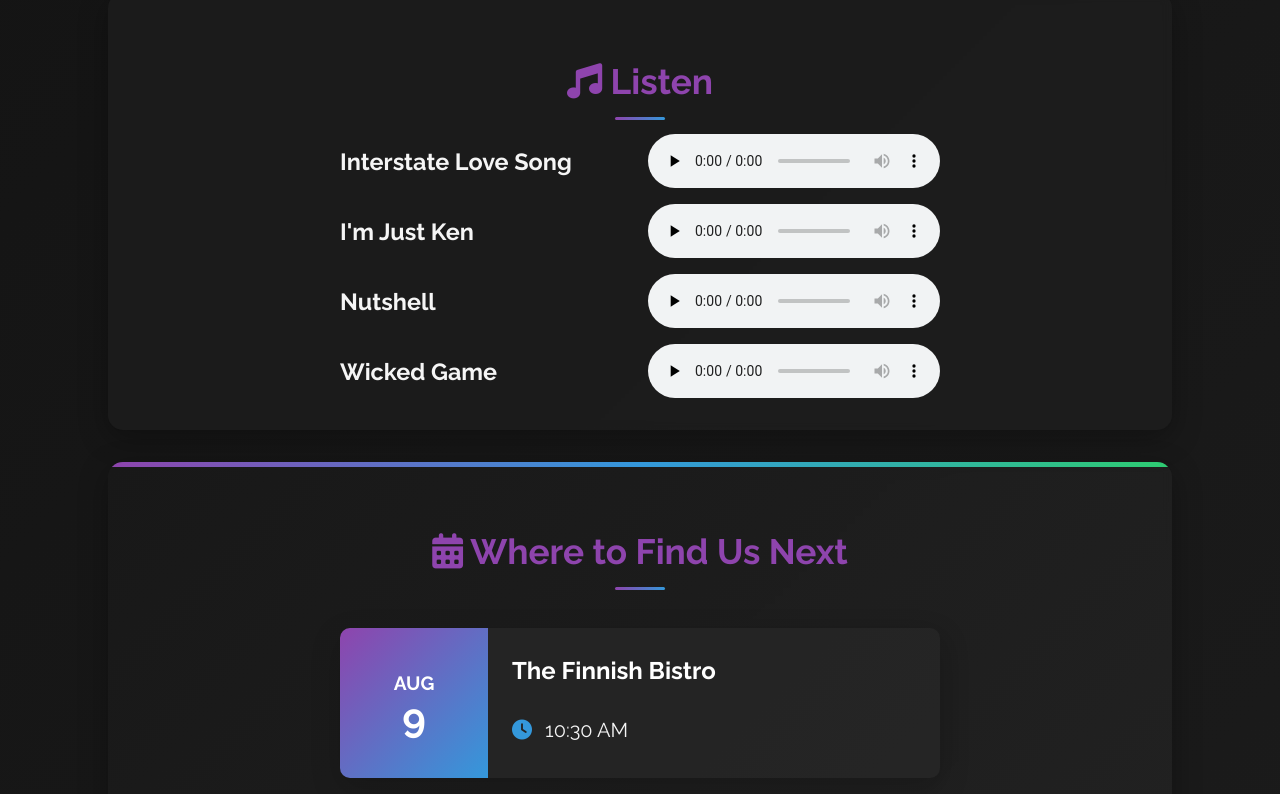
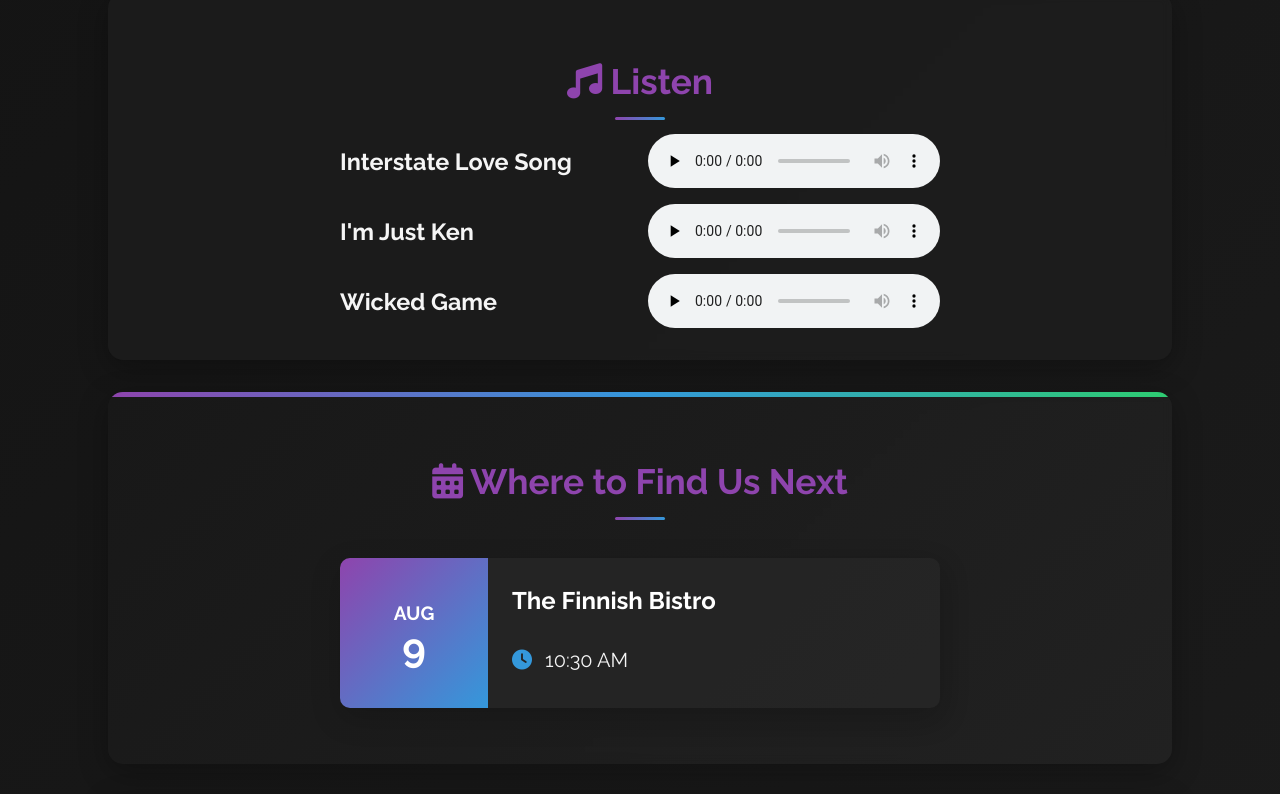
Before and after one commit to xjpro/forwardyesterdayband, a Next.js app: page / in a window 1280 px wide. Shown: the part 822-1616 px from the top of the page. Built offline with nearby package versions, Linux system fonts and the light colour scheme.

Commit message:
remove nutshell

```diff
--- a/app/page.tsx
+++ b/app/page.tsx
@@ -77,19 +77,48 @@ export default function Home() {
         <h2>
           <i className="fas fa-music"></i> Listen
         </h2>
-        <div className="songs-grid" style={{ display: 'flex', flexDirection: 'column', alignItems: 'center', gap: '1rem' }}>
+        <div
+          className="songs-grid"
+          style={{
+            display: "flex",
+            flexDirection: "column",
+            alignItems: "center",
+            gap: "1rem",
+          }}
+        >
           <div className="song-item">
-            <div style={{ display: 'flex', alignItems: 'center', gap: '1rem', width: '600px' }}>
-              <h3 style={{ width: '300px', textAlign: 'left', margin: 0 }}>Interstate Love Song</h3>
+            <div
+              style={{
+                display: "flex",
+                alignItems: "center",
+                gap: "1rem",
+                width: "600px",
+              }}
+            >
+              <h3 style={{ width: "300px", textAlign: "left", margin: 0 }}>
+                Interstate Love Song
+              </h3>
               <audio controls preload="none">
-                <source src="/songs/interstate-love-song.mp3" type="audio/mpeg" />
+                <source
+                  src="/songs/interstate-love-song.mp3"
+                  type="audio/mpeg"
+                />
                 Your browser does not support the audio element.
               </audio>
             </div>
           </div>
           <div className="song-item">
-            <div style={{ display: 'flex', alignItems: 'center', gap: '1rem', width: '600px' }}>
-              <h3 style={{ width: '300px', textAlign: 'left', margin: 0 }}>I&apos;m Just Ken</h3>
+            <div
+              style={{
+                display: "flex",
+                alignItems: "center",
+                gap: "1rem",
+                width: "600px",
+              }}
+            >
+              <h3 style={{ width: "300px", textAlign: "left", margin: 0 }}>
+                I&apos;m Just Ken
+              </h3>
               <audio controls preload="none">
                 <source src="/songs/just-ken.mp3" type="audio/mpeg" />
                 Your browser does not support the audio element.
@@ -97,17 +126,17 @@ export default function Home() {
             </div>
           </div>
           <div className="song-item">
-            <div style={{ display: 'flex', alignItems: 'center', gap: '1rem', width: '600px' }}>
-              <h3 style={{ width: '300px', textAlign: 'left', margin: 0 }}>Nutshell</h3>
-              <audio controls preload="none">
-                <source src="/songs/nutshell.mp3" type="audio/mpeg" />
-                Your browser does not support the audio element.
-              </audio>
-            </div>
-          </div>
-          <div className="song-item">
-            <div style={{ display: 'flex', alignItems: 'center', gap: '1rem', width: '600px' }}>
-              <h3 style={{ width: '300px', textAlign: 'left', margin: 0 }}>Wicked Game</h3>
+            <div
+              style={{
+                display: "flex",
+                alignItems: "center",
+                gap: "1rem",
+                width: "600px",
+              }}
+            >
+              <h3 style={{ width: "300px", textAlign: "left", margin: 0 }}>
+                Wicked Game
+              </h3>
               <audio controls preload="none">
                 <source src="/songs/wicked-game.mp3" type="audio/mpeg" />
                 Your browser does not support the audio element.
```
